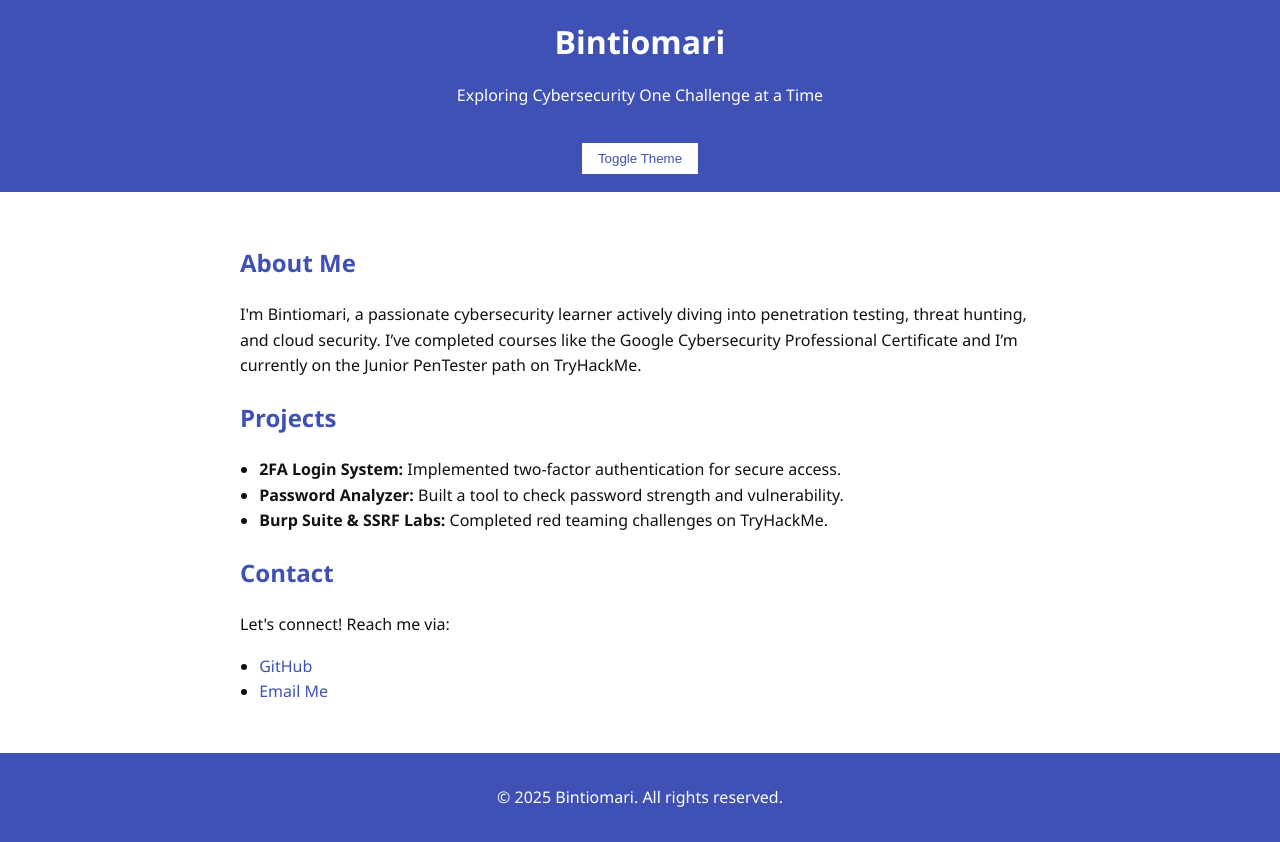
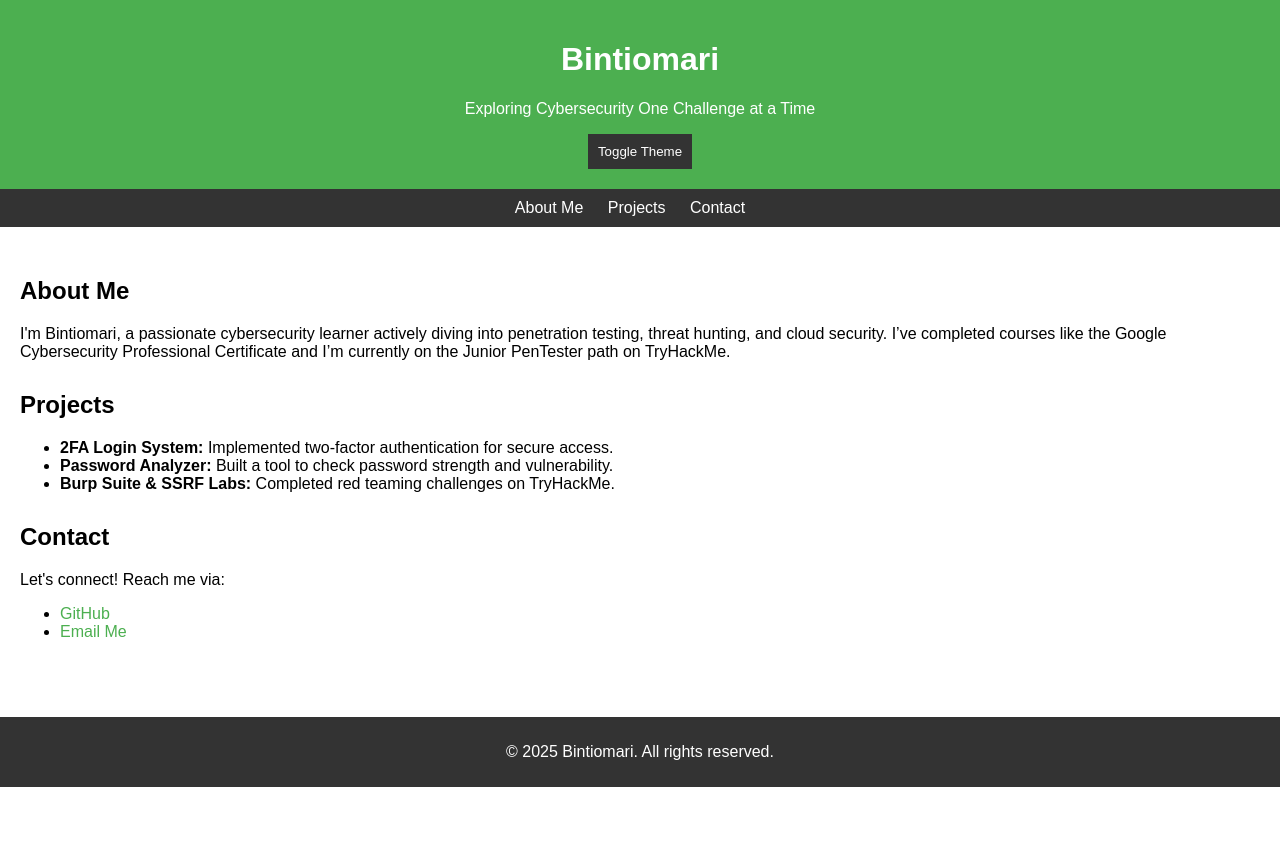
Before and after one commit to b-wendo/bintiomari.github.io, a plain HTML site: page index.html in a window 1280 px wide. After the commit the page ends 800 px from the top, so only its background shows below. Drawn offline with Linux system fonts and the light colour scheme.

Commit message:
Updated portfolio layout

```diff
--- a/index.html
+++ b/index.html
@@ -16,13 +16,18 @@
     <button id="theme-toggle">Toggle Theme</button>
 </header>
 
+<nav>
+    <ul>
+        <li><a href="#about">About Me</a></li>
+        <li><a href="#projects">Projects</a></li>
+        <li><a href="#contact">Contact</a></li>
+    </ul>
+</nav>
+
 <main>
     <section id="about">
         <h2>About Me</h2>
-      <p>
-        I'm Bintiomari, a passionate cybersecurity learner actively diving into penetration testing, threat hunting, and cloud security.
-        I’ve completed courses like the Google Cybersecurity Professional Certificate and I’m currently on the Junior PenTester path on TryHackMe.
-      </p>
+        <p>I'm Bintiomari, a passionate cybersecurity learner actively diving into penetration testing, threat hunting, and cloud security. I’ve completed courses like the Google Cybersecurity Professional Certificate and I’m currently on the Junior PenTester path on TryHackMe.</p>
     </section>
 
     <section id="projects">
@@ -38,16 +43,12 @@
         <h2>Contact</h2>
         <p>Let's connect! Reach me via:</p>
         <ul>
-        <li><a href="https://github.com/b-wendo" target="_blank">GitHub</a></li>
-        <li><a href="mailto:your-email@example.com">Email Me</a></li>
+            <li><a href="https://github.com/Bintiomari" target="_blank">GitHub</a></li>
+            <li><a href="mailto:bintiomari@example.com">Email Me</a></li>
         </ul>
     </section>
 </main>
 
 <footer>
-    <p>&copy; 2025 Bintiomari. All rights reserved.</p>
+    <p>© 2025 Bintiomari. All rights reserved.</p>
 </footer>
-
-  <script src="script.js"></script>
-</body>
-</html>
--- a/style.css
+++ b/style.css
@@ -1,65 +1,71 @@
-:root {
-    --bg-color: #ffffff;
-    --text-color: #111111;
-    --accent: #3f51b5;
+body {
+  font-family: Arial, sans-serif;
+  margin: 0;
+  padding: 0;
 }
 
-  body.dark {
-    --bg-color: #111111;
-    --text-color: #ffffff;
-    --accent: #90caf9;
+header {
+  background-color: #4CAF50;
+  color: white;
+  padding: 20px;
+  text-align: center;
 }
 
-  body {
-    font-family: 'Segoe UI', sans-serif;
-    background-color: var(--bg-color);
-    color: var(--text-color);
+nav {
+  background-color: #333;
+  color: white;
+  padding: 10px;
+  text-align: center;
+}
+
+nav ul {
+  list-style-type: none;
   margin: 0;
   padding: 0;
-    line-height: 1.6;
 }
 
-  header, footer {
-    background-color: var(--accent);
-    color: white;
-    text-align: center;
-    padding: 1rem;
+nav ul li {
+  display: inline;
+  margin-right: 20px;
 }
 
-  header h1 {
-    margin: 0;
+nav ul li a {
+  color: white;
+  text-decoration: none;
 }
 
 main {
-    padding: 2rem;
-    max-width: 800px;
-    margin: auto;
+  padding: 20px;
 }
 
-  h2 {
-    color: var(--accent);
+section {
+  margin-top: 30px;
 }
 
-  ul {
-    padding-left: 1.2rem;
+footer {
+  text-align: center;
+  padding: 10px;
+  background-color: #333;
+  color: white;
+  margin-top: 40px;
+}
+
+/* Theme Toggle */
+#theme-toggle {
+  background-color: #333;
+  color: white;
+  padding: 10px;
+  border: none;
+  cursor: pointer;
+}
+#theme-toggle:hover {
+  background-color: #555;
 }
 
 a {
-    color: var(--accent);
   text-decoration: none;
+  color: #4CAF50;
 }
-
-  button#theme-toggle {
-    margin-top: 1rem;
-    padding: 0.5rem 1rem;
-    background-color: white;
-    color: var(--accent);
-    border: 2px solid var(--accent);
-    cursor: pointer;
+a:hover {
+  text-decoration: underline;
 }
-
-  body.dark button#theme-toggle {
-    background-color: #222;
-    color: var(--accent);
-    border-color: var(--accent);
-  }
```
Lines whose indentation alone changed are shown as unchanged.
